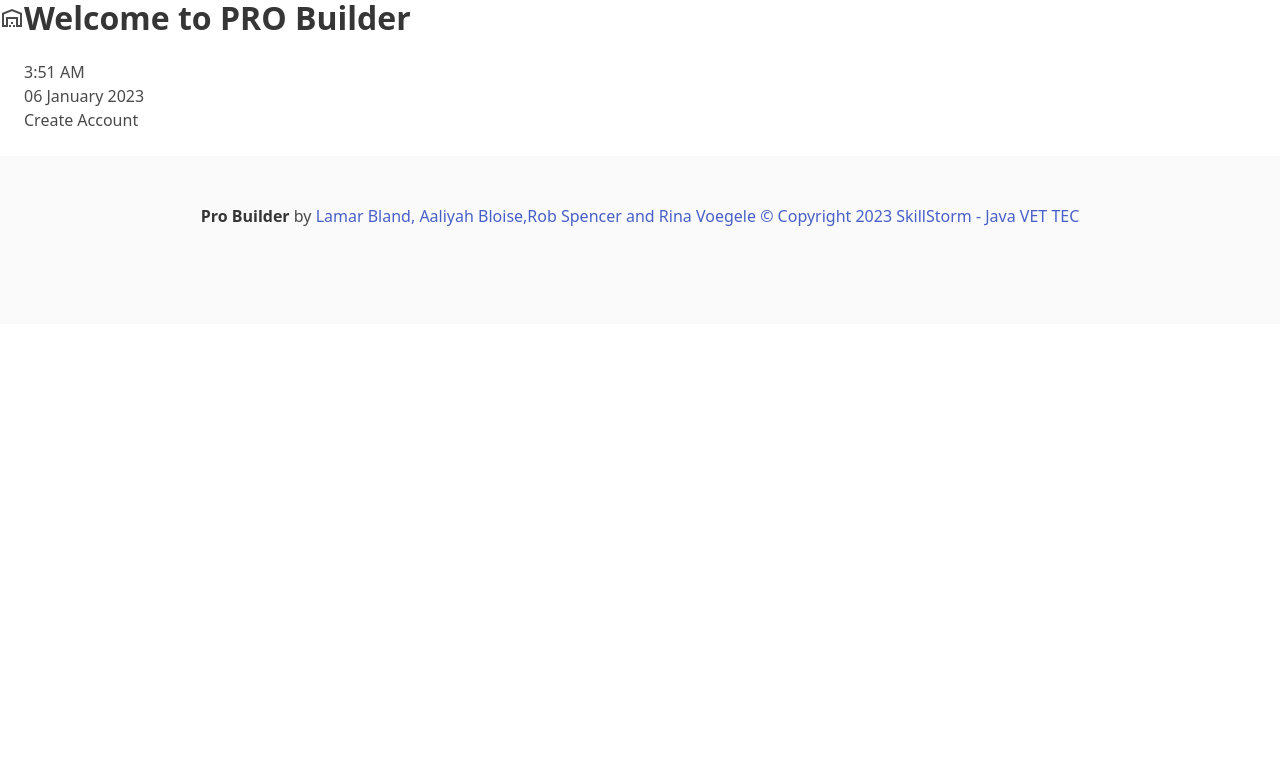
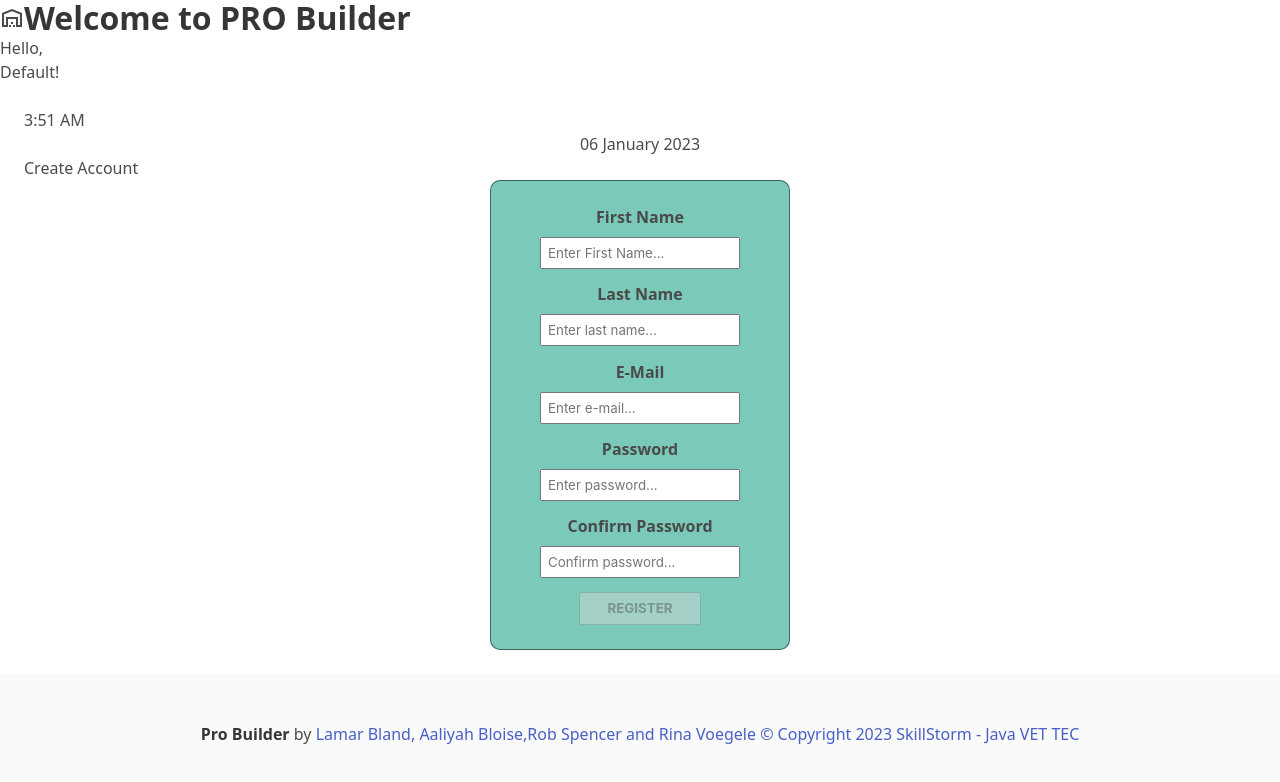
Before and after one commit to RinaDCV/Project3, an Angular app in the folder warehouse-inventory/: page / in a window 1280 px wide. Shown: the top 782 px of the page. Built offline with nearby package versions, Linux system fonts and the light colour scheme.

Commit message:
made changes to registration

```diff
--- a/warehouse-inventory/src/app/app.module.ts
+++ b/warehouse-inventory/src/app/app.module.ts
@@ -1,5 +1,7 @@
 import { NgModule } from '@angular/core';
 import { BrowserModule } from '@angular/platform-browser';
+// first import takes care of our ngforms and the second handles the form group and form buider
+import { FormsModule, ReactiveFormsModule } from '@angular/forms';
 
 import { AppRoutingModule } from './app-routing.module';
 import { AppComponent } from './app.component';
@@ -22,7 +24,9 @@
   ],
   imports: [
     BrowserModule,
-    AppRoutingModule
+    AppRoutingModule,
+    FormsModule,
+    ReactiveFormsModule
   ],
   providers: [],
   bootstrap: [AppComponent]
--- a/warehouse-inventory/src/app/masterheader/masterheader.component.html
+++ b/warehouse-inventory/src/app/masterheader/masterheader.component.html
@@ -3,6 +3,9 @@
         warehouse
     </i>
       <span class="title" >Welcome to PRO Builder</span>
+
+      <p *ngIf="userName" class="asideText">Hello,<br>{{ userName }}!</p>
+
         <div class="spacer"></div>
 
     </div>
--- a/warehouse-inventory/src/app/masterheader/masterheader.component.ts
+++ b/warehouse-inventory/src/app/masterheader/masterheader.component.ts
@@ -1,4 +1,5 @@
 import { Component } from '@angular/core';
+import { UserService } from '../services/user.service';
 
 @Component({
   selector: 'app-masterheader',
@@ -7,4 +8,17 @@
 })
 export class MasterheaderComponent {
 
+  userName: string = '';
+
+
+  // access the user-service via the constructor
+  constructor(private userService: UserService) {
+    //its going to change everytime we change it
+    userService.user.subscribe(data => {
+      console.log(data);
+      this.userName = data.firstName;
+    })
+
+  }
+
 }
--- a/warehouse-inventory/src/app/registration/registration.component.css
+++ b/warehouse-inventory/src/app/registration/registration.component.css
@@ -0,0 +1,41 @@
+h2 {
+  text-align: center;
+}
+
+.registrationForm {
+  background-color: rgb(123, 201, 184);
+  border: solid 1px rgba(0, 0, 0, 0.5);
+  border-radius: 10px;
+  padding: 24px;
+  text-align: center;
+  max-width: 300px;
+  margin: 0px auto;
+}
+
+.formLabel {
+  display: block;
+  font-weight: bold;
+  margin-bottom: .5em;
+}
+
+.formField {
+  display: inline-block;
+  padding: 6px;
+  margin-bottom: 1em;
+  width: 200px;
+}
+
+.invalid {
+  color: rgb(231, 84, 84);
+  margin-bottom: 0px 0px 12px 0px;
+  font-size: 14px;
+  font-weight: bold;
+  font-style: italic;
+}
+
+.submitButton {
+  display: block;
+  font-weight: bold;
+  padding: .5em 2em;
+  margin: 0px auto;
+}
--- a/warehouse-inventory/src/app/registration/registration.component.html
+++ b/warehouse-inventory/src/app/registration/registration.component.html
@@ -5,4 +5,88 @@
     <h2> {{ dateTime | date:'dd MMMM y' }} </h2>
   </div>
 <h3>Create Account</h3>
+
+<form [formGroup]="registrationForm" class="registrationForm">
+      <label for="firstName" Class="formLabel" >First Name</label>
+      <input type="text"
+             class="formField"
+             name="firstName"
+
+
+
+
+
+
+             id="firstName"
+             placeholder="Enter First Name..." >
+             <p class="invalid" *ngIf="firstName!.invalid &&
+                                      (firstName!.touched || firstName!.dirty)">
+              <span *ngIf="firstName!.errors?.['required']">First Name is required!</span>
+              <span *ngIf="firstName!.errors?.['minlength']
+                        || firstName!.errors?.['maxlength']">First Name must be 3-20 characters!</span>
+          </p>
+
+          <label for="lastName" class="formLabel">Last Name</label>
+          <input type="text"
+                 formControlName="lastName"
+                 class="formField"
+                 name="lastName"
+                 id="lastName"
+                 placeholder="Enter last name...">
+          <p class="invalid" *ngIf="lastName!.invalid &&
+                                   (lastName!.touched || lastName!.dirty)">
+              <span *ngIf="lastName!.errors?.['required']">Last Name is required!</span>
+              <span *ngIf="lastName!.errors?.['minlength']
+                        || lastName!.errors?.['maxlength']">Last Name must be 3-20 characters!</span>
+          </p>
+
+          <label for="email" class="formLabel">E-Mail</label>
+          <input type="text"
+                 formControlName="email"
+                 class="formField"
+                 name="email"
+                 id="email"
+                 placeholder="Enter e-mail...">
+          <p class="invalid" *ngIf="email!.invalid && (email!.touched || email!.dirty)">
+              <span *ngIf="email!.errors?.['required']">E-Mail is required!</span>
+              <span *ngIf="email!.errors?.['email']">Must be a valid e-mail address!</span>
+          </p>
+
+          <label for="password" class="formLabel">Password</label>
+          <input type="password"
+                 formControlName="password"
+                 class="formField"
+                 name="password"
+                 id="password"
+                 placeholder="Enter password..."
+                 (change)="checkPasswords()">
+          <p class="invalid" *ngIf="password!.invalid &&
+                                   (password!.touched || password!.dirty)">
+              <span *ngIf="password!.errors?.['required']">Password is required!</span>
+              <span *ngIf="password!.errors?.['minlength']
+                        || password!.errors?.['maxlength']">Password must be exactly 8 characters!</span>
+          </p>
+
+          <label for="confirmPassword" class="formLabel">Confirm Password</label>
+          <input type="password"
+                 formControlName="confirmPassword"
+                 class="formField"
+                 name="confirmPassword"
+                 id="confirmPassword"
+                 placeholder="Confirm password..."
+                 (change)="checkPasswords()">
+          <p class="invalid" *ngIf="(confirmPassword!.invalid || !passwordsMatch) &&
+                                    (confirmPassword!.touched || confirmPassword!.dirty)">
+              <!-- <span *ngIf="confirmPassword!.errors?.['required']">Password confirmation is required!</span>
+              <span *ngIf="confirmPassword!.errors?.['minlength']
+                        || confirmPassword!.errors?.['maxlength']">Password confirmation must be exactly 8 characters!</span> -->
+              <span *ngIf="!passwordsMatch">Passwords must match!</span>
+          </p>
+
+          <button type="submit" (click)="onSubmit()" [disabled]="registrationForm.invalid || !passwordsMatch" class="submitButton">REGISTER</button>
+
+</form>
+
+
+
 </main>
--- a/warehouse-inventory/src/app/registration/registration.component.ts
+++ b/warehouse-inventory/src/app/registration/registration.component.ts
@@ -1,5 +1,6 @@
 import { Component, OnInit } from '@angular/core';
 import { timer } from 'rxjs';
+import { FormBuilder, Validators } from '@angular/forms';
 
 
 @Component({
@@ -11,6 +12,68 @@
 // Get the current date and time as a date-time value.
 dateTime:Date= new Date;
 
+constructor(private formBuilderForRegistration: FormBuilder){}
+
+registrationForm = this.formBuilderForRegistration.group(
+  {
+    firstName: ['', Validators.compose([Validators.minLength(3),
+                                        Validators.maxLength(20),
+                                        Validators.required])],
+    lastName: ['', Validators.compose([Validators.minLength(3),
+                                       Validators.maxLength(20),
+                                       Validators.required])],
+    email: ['', Validators.compose([Validators.required,
+                                    Validators.email])],
+    password: ['', Validators.compose([Validators.required,
+                                       Validators.minLength(8),
+                                       Validators.maxLength(8)])],
+    confirmPassword: ['', Validators.compose([Validators.required,
+                                              Validators.minLength(8),
+                                              Validators.maxLength(8)])]
+  }
+);
+get firstName() {
+  return this.registrationForm.get('firstName');
+}
+
+get lastName() {
+  return this.registrationForm.get('lastName');
+}
+
+get email() {
+  return this.registrationForm.get('email');
+}
+
+get password() {
+  return this.registrationForm.get('password');
+}
+
+get confirmPassword() {
+  return this.registrationForm.get('confirmPassword');
+}
+
+//class variable to hold form objects
+formTest: any = {
+  firstName: 'firstName',
+  lastName: 'lastName',
+  email: 'email',
+  password: 'password',
+  confirmPassword: 'confirmPassword'
+}
+
+ onSubmit(): void {
+    this.formTest = this.registrationForm.value;
+
+  }
+
+  passwordsMatch: boolean = false;
+
+  checkPasswords(): void {
+    //checking to see if passwords match
+    this.passwordsMatch =
+      (this.password!.value === this.confirmPassword!.value);
+  }
+
   // create a date object
   ngOnInit(): void{
     timer(0, 1000).subscribe(() => {
--- /dev/null
+++ b/warehouse-inventory/src/app/services/user.service.ts
@@ -0,0 +1,25 @@
+import { Injectable } from '@angular/core';
+import { BehaviorSubject } from 'rxjs';
+
+
+@Injectable({
+  providedIn: 'root'
+})
+export class UserService {
+
+  constructor() { }
+
+  private userSubject= new BehaviorSubject<any> ({
+    firstName: 'Default',
+    lastName: 'User',
+    email: '123@abc.com',
+    password: '12345',
+    confirmPassword: '12345'
+  });
+
+  user = this.userSubject.asObservable();
+
+  getUserSubject(): any{
+    return this.userSubject.asObservable();
+  }
+}
```
Also changed, not shown: 2 other files (tests, documents, lock files or other folders).
